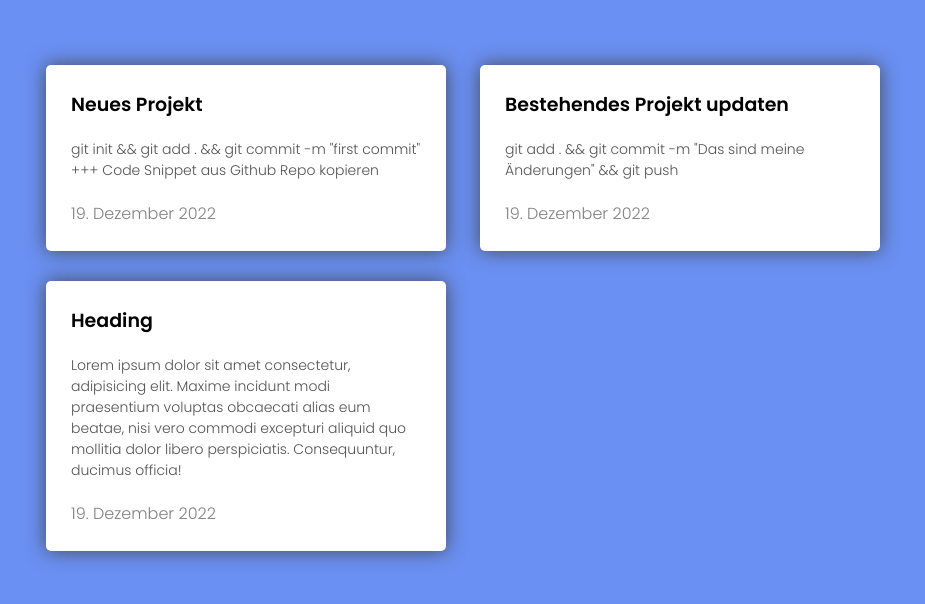
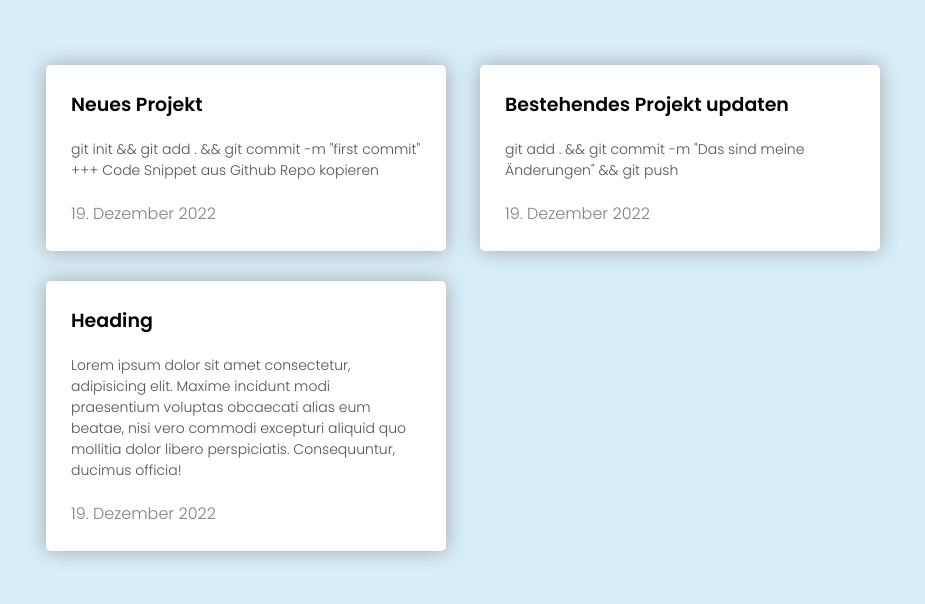
Before and after one commit to veronicamayer/Notizen-App, a plain HTML site: page index.html in a window 1280 px wide. Shown: the whole page, without its empty margins (19-944 px from the left). Drawn offline with Linux system fonts and the light colour scheme.

Commit message:
firs t commit

```diff
--- a/assets/css/style.css
+++ b/assets/css/style.css
@@ -25,11 +25,11 @@ font-family: PoppinsLight;
 main {
     padding: 50px;
     height: 100vh;
-    background-color: #6A90F3;
+    background-color: #D7EDF9;
 }
 
 section {
-    box-shadow: 0px 0px 19px 0px rgba(65,65,65,0.9);
+    box-shadow: 0px 0px 19px 0px rgba(159, 158, 158, 0.9);
     margin: 15px;
     display: inline-block;
     width: 400px;
```
